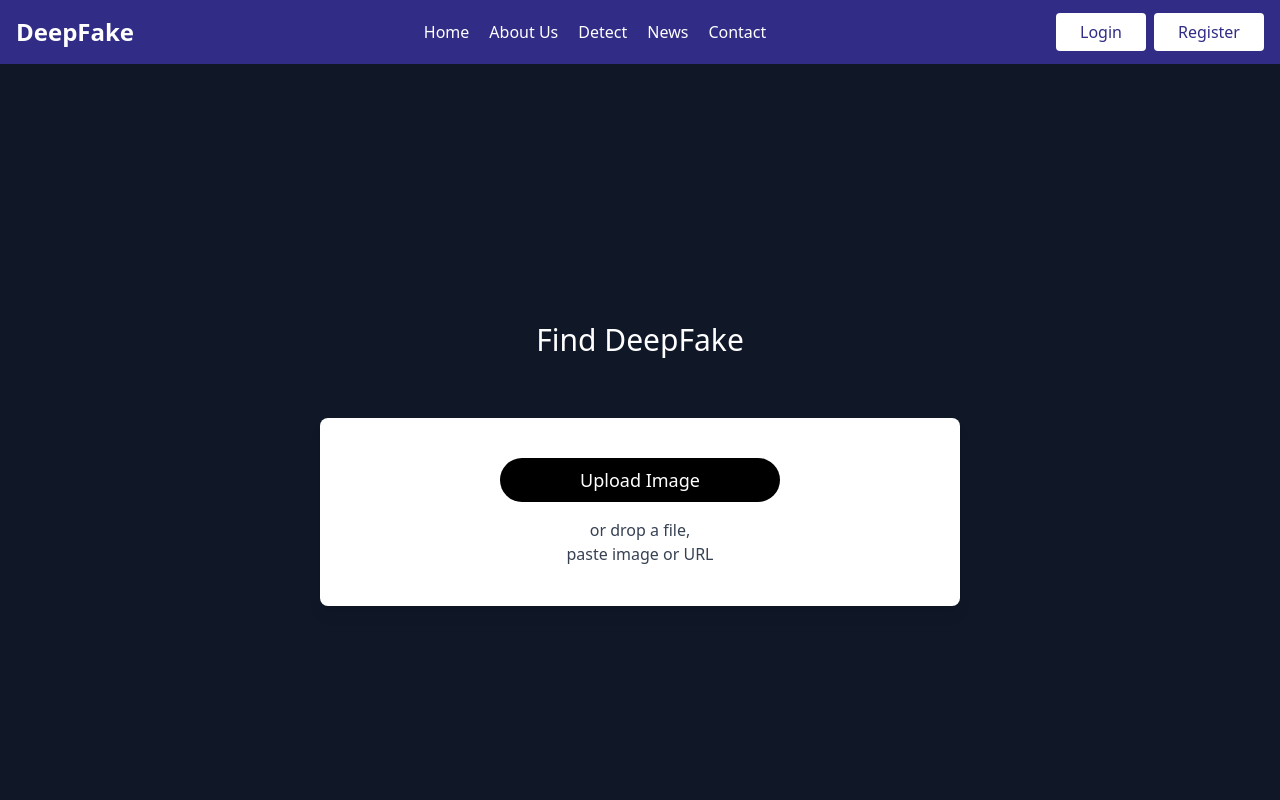
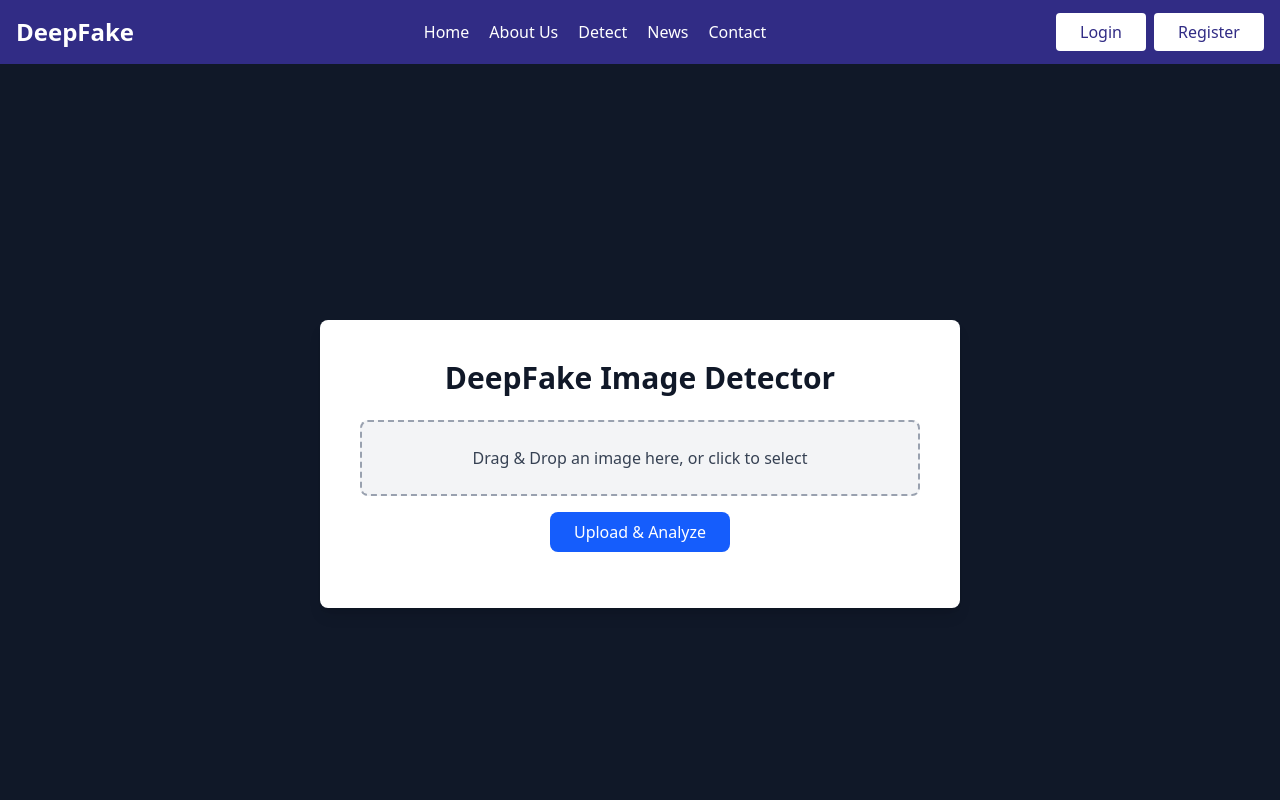
Before and after one commit to Kalash-B/DeepFake-Detection-System, a React (Vite) app in the folder frontend/: page /detect in a window 1280 px wide. Shown: the top 800 px of the page. Built offline with nearby package versions, Linux system fonts and the light colour scheme.

Commit message:
DeepfakeFinder file updated

```diff
--- a/frontend/src/components/DeepFakeFinder.jsx
+++ b/frontend/src/components/DeepFakeFinder.jsx
@@ -1,20 +1,115 @@
-import React from "react";
+
+import React, { useState, useCallback } from "react";
+import axios from "axios";
+import { useDropzone } from "react-dropzone";
+import { motion } from "framer-motion";
 
 const DeepFakeFinder = () => {
+  const [selectedFile, setSelectedFile] = useState(null);
+  const [preview, setPreview] = useState(null);
+  const [uploadStatus, setUploadStatus] = useState("");
+  const [loading, setLoading] = useState(false);
+  const [prediction, setPrediction] = useState("");
+  const [confidence, setConfidence] = useState(null);
+
+  // Drag and drop handler
+  const onDrop = useCallback((acceptedFiles) => {
+    const file = acceptedFiles[0];
+    if (file) {
+      setSelectedFile(file);
+      setPreview(URL.createObjectURL(file));
+      setPrediction(""); // Reset previous result
+      setConfidence(null);
+    }
+  }, []);
+
+  const { getRootProps, getInputProps } = useDropzone({
+    onDrop,
+    accept: {
+      'image/png': ['.png'],
+      'image/jpeg': ['.jpg', '.jpeg'],
+      'image/webp': ['.webp']
+    },
+    multiple: false,
+  });
+
+  // Upload & Predict function
+  const handleUpload = async () => {
+    if (!selectedFile) {
+      setUploadStatus("⚠ Please select or drop an image first.");
+      return;
+    }
+
+    const formData = new FormData();
+    formData.append("file", selectedFile);
+
+    setLoading(true);
+    setUploadStatus("");
+
+    try {
+      const response = await axios.post("http://localhost:5000/upload", formData, {
+        headers: { "Content-Type": "multipart/form-data" },
+      });
+
+      setUploadStatus("✅ Upload successful!");
+      setPrediction(response.data.prediction);
+      setConfidence(response.data.confidence);
+    } catch (error) {
+      setUploadStatus("❌ Upload failed. Try again.");
+    } finally {
+      setLoading(false);
+    }
+  };
+
   return (
     <div className="bg-gray-900 flex items-center justify-center min-h-screen w-full">
-      <div className="text-center w-1/2">
-        <h1 className="text-white text-3xl font-playfair mb-15">Find DeepFake</h1>
-        <div className="bg-white rounded-lg p-10 shadow-lg">
-          <button className="bg-black text-white py-2 px-6 rounded-full text-lg mb-4 w-1/2 h-1/2">
-            Upload Image
-          </button>
-          <p className="text-gray-700">
-            or drop a file,
-            <br />
-            paste image or URL
-          </p>
+      <div className="text-center bg-white p-10 rounded-lg shadow-lg w-1/2">
+        <h1 className="text-gray-900 text-3xl font-semibold mb-6">DeepFake Image Detector</h1>
+
+        {/* Drag & Drop Zone */}
+        <div
+          {...getRootProps()}
+          className="border-dashed border-2 border-gray-400 rounded-lg p-6 mb-4 cursor-pointer bg-gray-100 hover:bg-gray-200"
+        >
+          <input {...getInputProps()} />
+          <p className="text-gray-700">Drag & Drop an image here, or click to select</p>
         </div>
+
+        {/* Image Preview */}
+        {preview && (
+          <motion.img
+            src={preview}
+            alt="Selected"
+            className="rounded-lg mx-auto mb-4 h-48 object-cover shadow-md"
+            initial={{ opacity: 0 }}
+            animate={{ opacity: 1 }}
+          />
+        )}
+
+        {/* Upload Button */}
+        <button
+          onClick={handleUpload}
+          className="bg-blue-600 text-white px-6 py-2 rounded-lg hover:bg-blue-700 transition"
+          disabled={loading}
+        >
+          {loading ? "Uploading..." : "Upload & Analyze"}
+        </button>
+
+        {/* Upload Status */}
+        <p className="mt-4 text-gray-700">{uploadStatus}</p>
+
+        {/* Prediction Result */}
+        {prediction && (
+          <motion.p
+            className={`mt-4 text-xl font-bold ${
+              prediction === "Fake" ? "text-red-600" : "text-green-600"
+            }`}
+            initial={{ opacity: 0 }}
+            animate={{ opacity: 1 }}
+          >
+            Prediction: {prediction} {confidence !== null && `(${confidence}%)`}
+          </motion.p>
+        )}
       </div>
     </div>
   );
```
